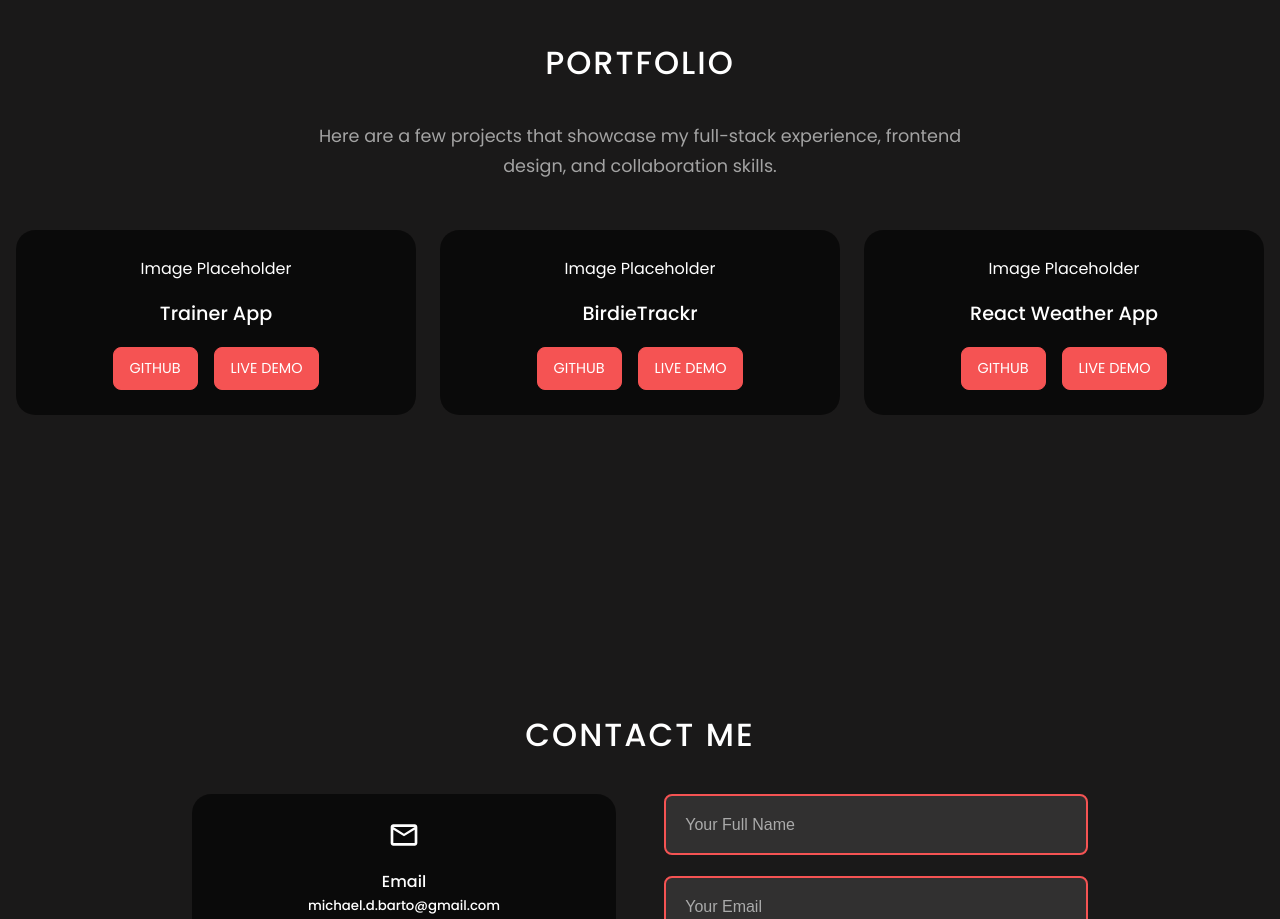
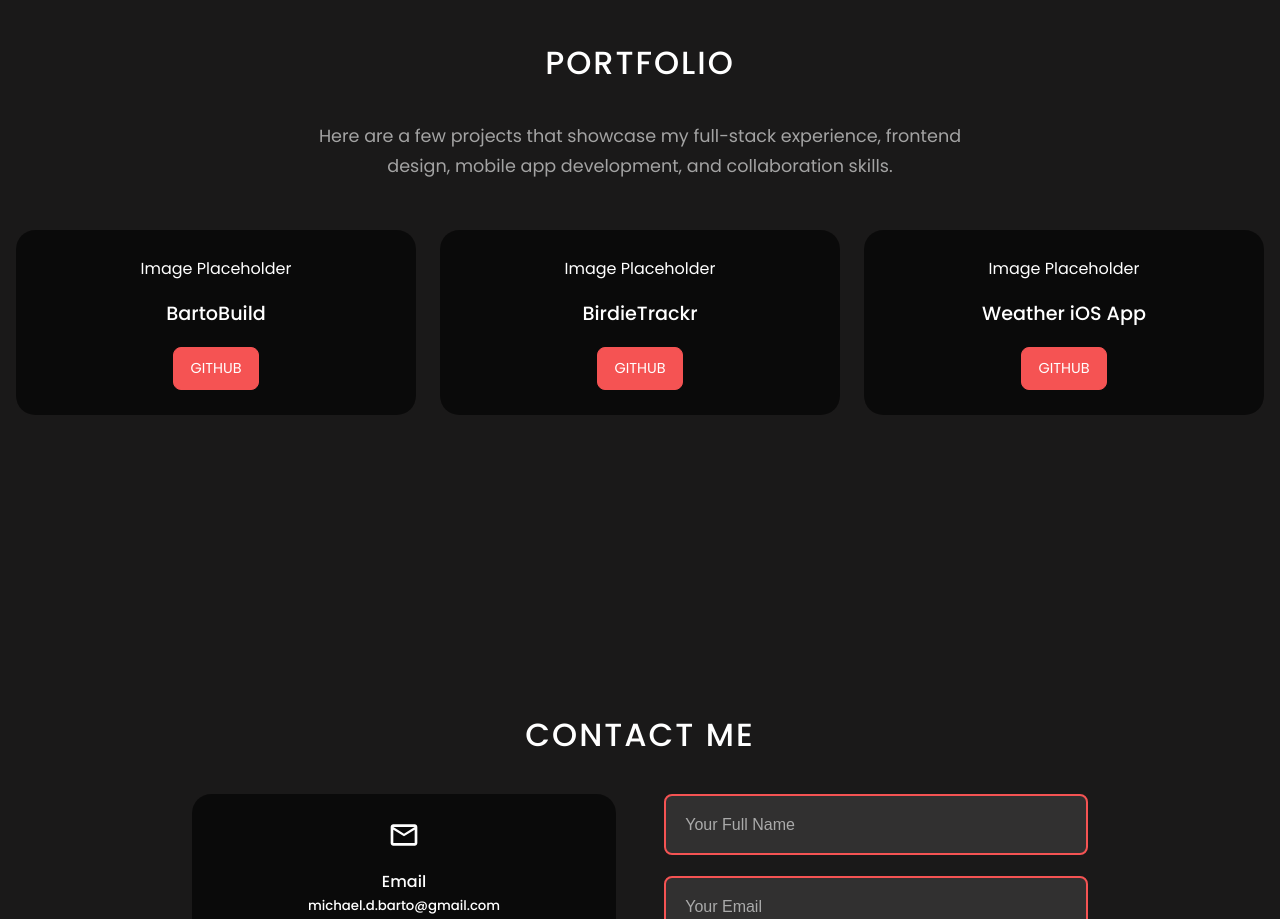
Before and after one commit to mbarto202/react-portfolio-website, a React (Create React App) app: page / in a window 1280 px wide. Shown: the part 1580-2499 px from the top of the page. Built offline with nearby package versions, Linux system fonts and the light colour scheme.

Commit message:
updating portfolio

```diff
--- a/src/components/portfolio/Portfolio.jsx
+++ b/src/components/portfolio/Portfolio.jsx
@@ -7,28 +7,20 @@ const Portfolio = () => {
       <h2 className="title">Portfolio</h2>
       <p className="portfolio_intro">
         Here are a few projects that showcase my full-stack experience, frontend
-        design, and collaboration skills.
+        design, mobile app development, and collaboration skills.
       </p>
       <div className="portfolio_container">
         <article className="portfolio_item">
           <div className="portfolio_img placeholder-img">Image Placeholder</div>
-          <h3>Trainer App</h3>
+          <h3>BartoBuild</h3>
           <div className="portfolio_item-cta">
             <a
-              href="#"
+              href="https://github.com/mbarto202/bartobuild-website"
               className="btn"
               target="_blank"
               rel="noopener noreferrer"
             >
               GitHub
-            </a>
-            <a
-              href="#"
-              className="btn"
-              target="_blank"
-              rel="noopener noreferrer"
-            >
-              Live Demo
             </a>
           </div>
         </article>
@@ -38,43 +30,27 @@ const Portfolio = () => {
           <h3>BirdieTrackr</h3>
           <div className="portfolio_item-cta">
             <a
-              href="#"
+              href="https://github.com/jbanning22/BirdieTrackr"
               className="btn"
               target="_blank"
               rel="noopener noreferrer"
             >
               GitHub
             </a>
-            <a
-              href="#"
-              className="btn"
-              target="_blank"
-              rel="noopener noreferrer"
-            >
-              Live Demo
-            </a>
           </div>
         </article>
 
         <article className="portfolio_item">
           <div className="portfolio_img placeholder-img">Image Placeholder</div>
-          <h3>React Weather App</h3>
+          <h3>Weather iOS App</h3>
           <div className="portfolio_item-cta">
             <a
-              href="https://github.com/mbarto202/react-weather-app"
+              href="https://github.com/mbarto202/react-native-weather-ios"
               className="btn"
               target="_blank"
               rel="noopener noreferrer"
             >
               GitHub
-            </a>
-            <a
-              href="#"
-              className="btn"
-              target="_blank"
-              rel="noopener noreferrer"
-            >
-              Live Demo
             </a>
           </div>
         </article>
```
